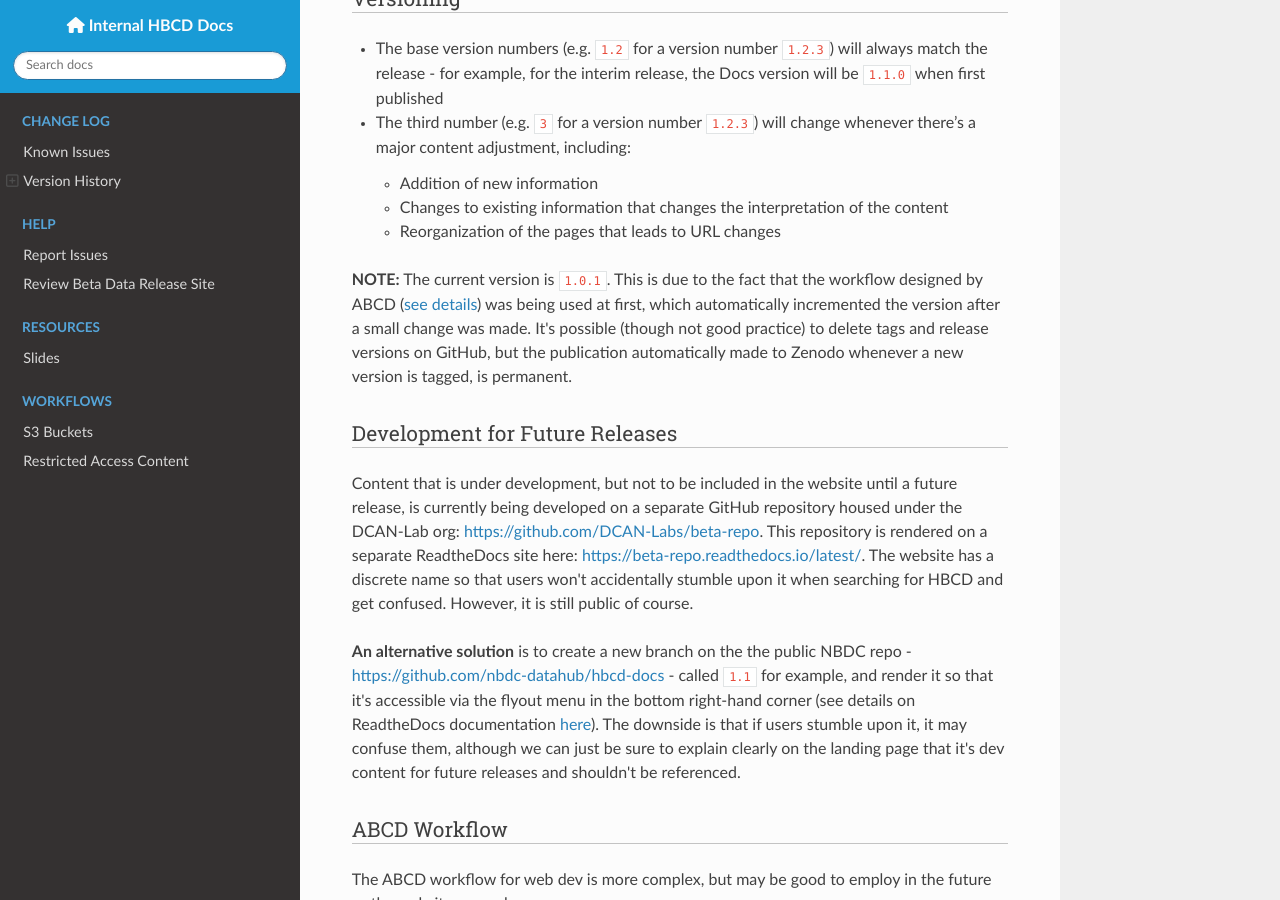
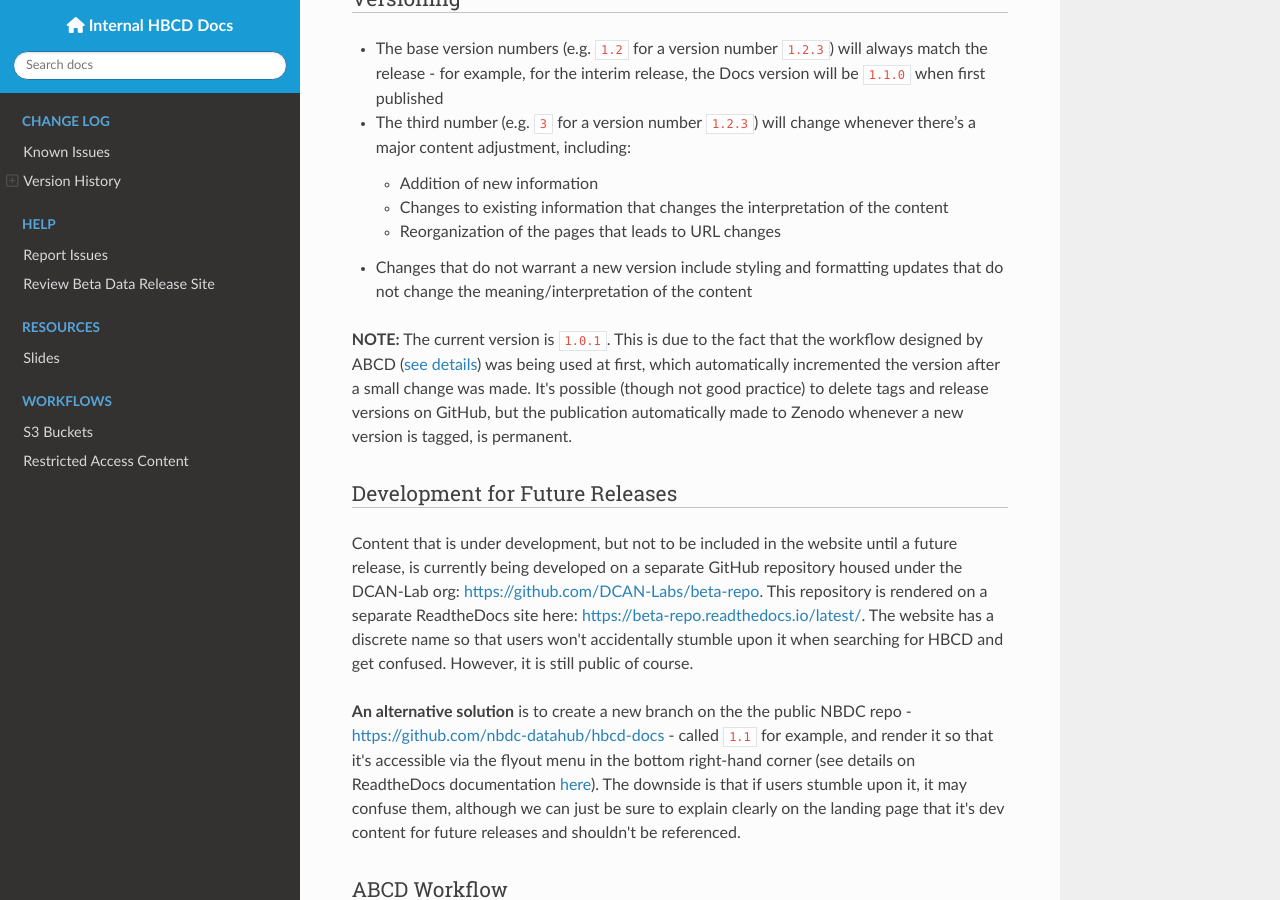
Before and after one commit to DCAN-Labs/hbcd-docs-internal, an MkDocs documentation site: the page built from docs/workflows/webdev.md, in a window 1280 px wide and 900 px high, scrolled down 461 px. Built offline with MkDocs 1.6.1, drawn with Linux system fonts in a browser that asks for light colours; nearby versions of some CDN libraries.

Commit message:
update web dev

```diff
--- a/docs/workflows/webdev.md
+++ b/docs/workflows/webdev.md
@@ -11,6 +11,7 @@ The branch `dev` is used for development purposes, where changes are made and th
     - Addition of new information
     - Changes to existing information that changes the interpretation of the content
     - Reorganization of the pages that leads to URL changes
+- Changes that do not warrant a new version include styling and formatting updates that do not change the meaning/interpretation of the content
 
 **NOTE:** The current version is `1.0.1`. This is due to the fact that the workflow designed by ABCD ([see details](#abcd-workflow)) was being used at first, which automatically incremented the version after a small change was made. It's possible (though not good practice) to delete tags and release versions on GitHub, but the publication automatically made to Zenodo whenever a new version is tagged, is permanent.
 
```
